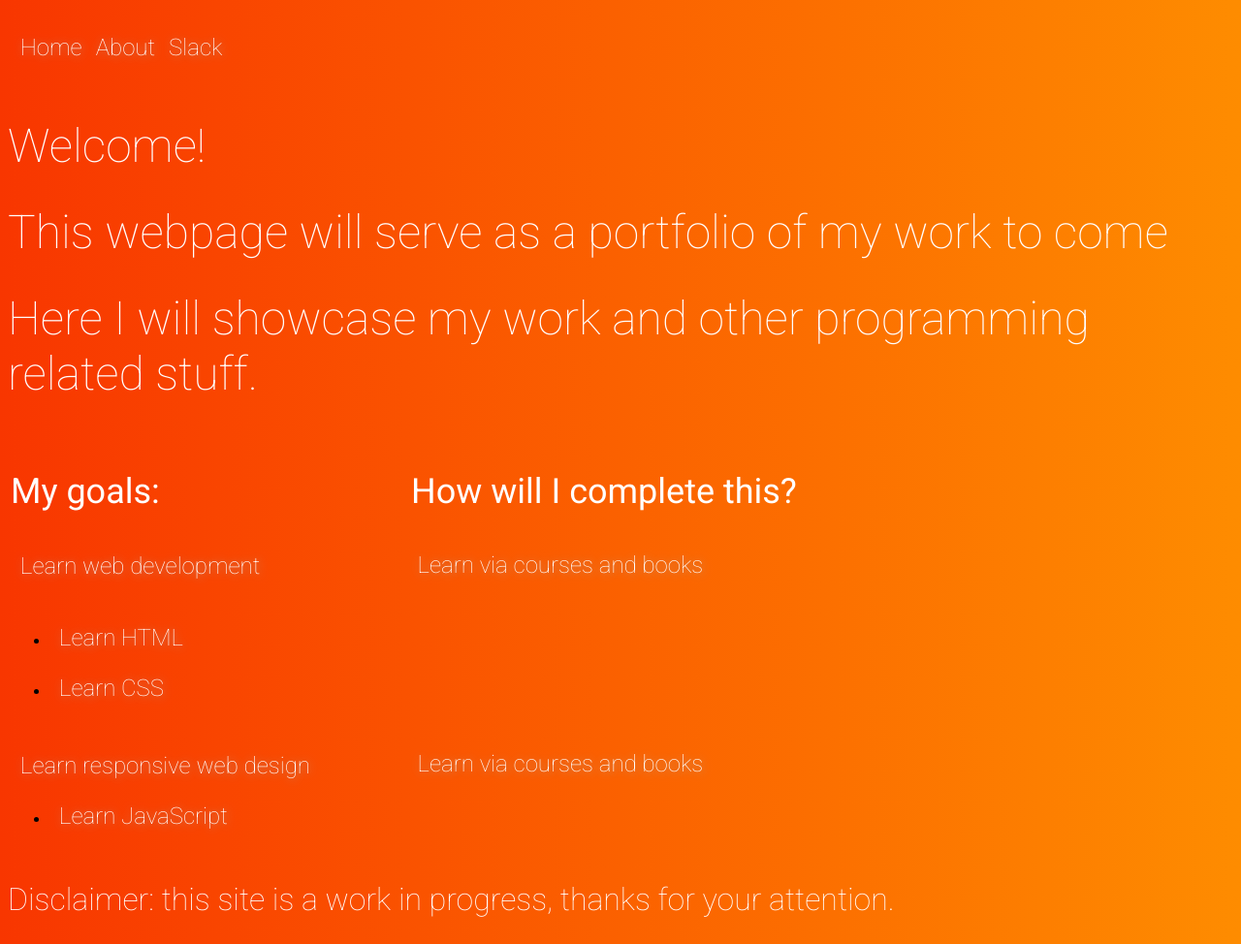
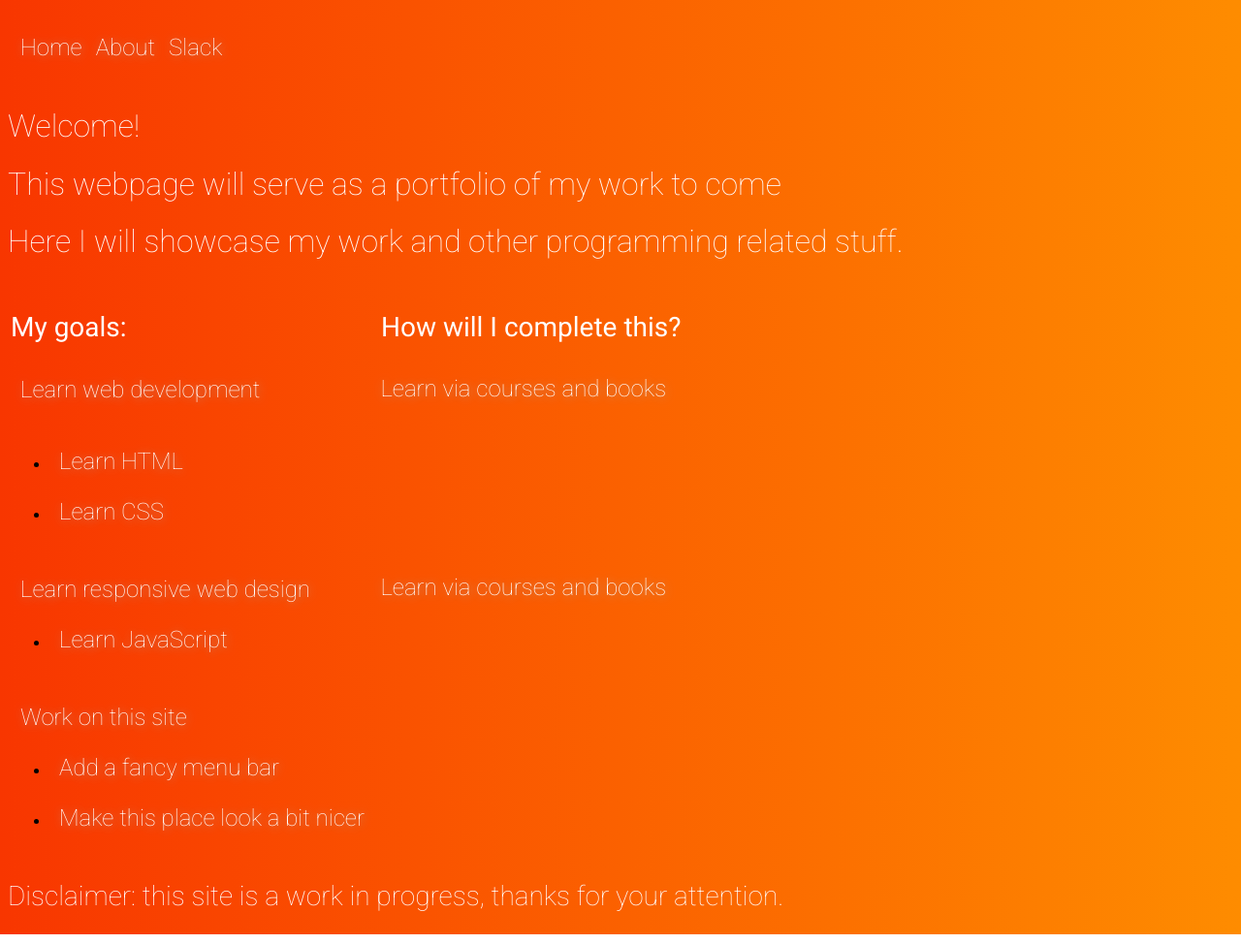
Before and after one commit to Daruso/Daruso.github.io, a plain HTML site: page index.html in a window 1280 px wide. Shown: the whole page at 97% size. Drawn offline with Linux system fonts and the light colour scheme.

Commit message:
Added a bit of meta data and changed the goal table a bit

```diff
--- a/index.html
+++ b/index.html
@@ -3,6 +3,7 @@
   <head>
   <link type="text/css" rel="stylesheet" href="stylesheet.css" />
   <link type='text/css' rel='stylesheet' href='https://fonts.googleapis.com/css?family=Roboto:100,400' >
+  <meta name="theme-color" content="#fe8c00">
   <title>Personal progression</title>
   </head>
 
@@ -22,6 +23,7 @@
             </tr>
           </table>
         </div>
+
       <div class="slide-right"> <h1>Welcome!</h1>
         <h1>This webpage will serve as a portfolio of my work to come</h1>
         <h1>Here I will showcase my work and other programming related stuff.</h1>
@@ -33,7 +35,8 @@
       <h3 align="left">My goals:</h3>
     </th>
     <th>
-        <h3 align="right" class="leftpad">How will I complete this?</h3>
+      <h3 align="left" class="leftpad">How will I complete this?</h3>
+    </th>
   </tr>
   <td>
     <p class="goaltop"> Learn web development </p>
@@ -62,8 +65,20 @@
         <p align="center" class="learntop2">Learn via courses and books </p>
       </td>
     </tr>
+    <tr>
+      <td>
+        <p> Work on this site </p>
+        <ul>
+          <li>
+            <p> Add a fancy menu bar </p>
+          </li>
+          <li>
+            <p> Make this place look a bit nicer </p>
+          </li>
+        </ul>
+      </td>
+    </tr>
   </table>
-
     <h2>Disclaimer: this site is a work in progress, thanks for your attention.</h2>
   </body>
 </html>
--- a/stylesheet.css
+++ b/stylesheet.css
@@ -2,7 +2,7 @@ body {
   background: #fe8c00;
   background: -webkit-linear-gradient(to left, #fe8c00 , #f83600);
   background: linear-gradient(to left, #fe8c00 , #f83600);
-   }
+ }
 
 p {
   color: white;
@@ -28,7 +28,6 @@ p.goaltop {
   top: -22px;
 }
 
-
 a {
   text-decoration: none;
 }
@@ -37,26 +36,27 @@ h1{
   color: white;
   font-family: 'Roboto', sans-serif;
   font-weight: 100;
-  font-size: 48px;
+  font-size: 32px;
 }
 
 
 h3.leftpad {
-padding-left: 100px;
+position: relative;
+left: 13px;
 }
 
 h3 {
   color: white;
   font-family: 'Roboto', sans-serif;
   font-weight: 400;
-  font-size: 36px;
+  font-size: 28px;
 }
 
 h2 {
   color: white;
   font-family: 'Roboto', sans-serif;
   font-weight: 100;
-  font-size: 32px;
+  font-size: 28px;
 }
 
 div.slide-right {
```
Lines whose indentation alone changed are shown as unchanged.
